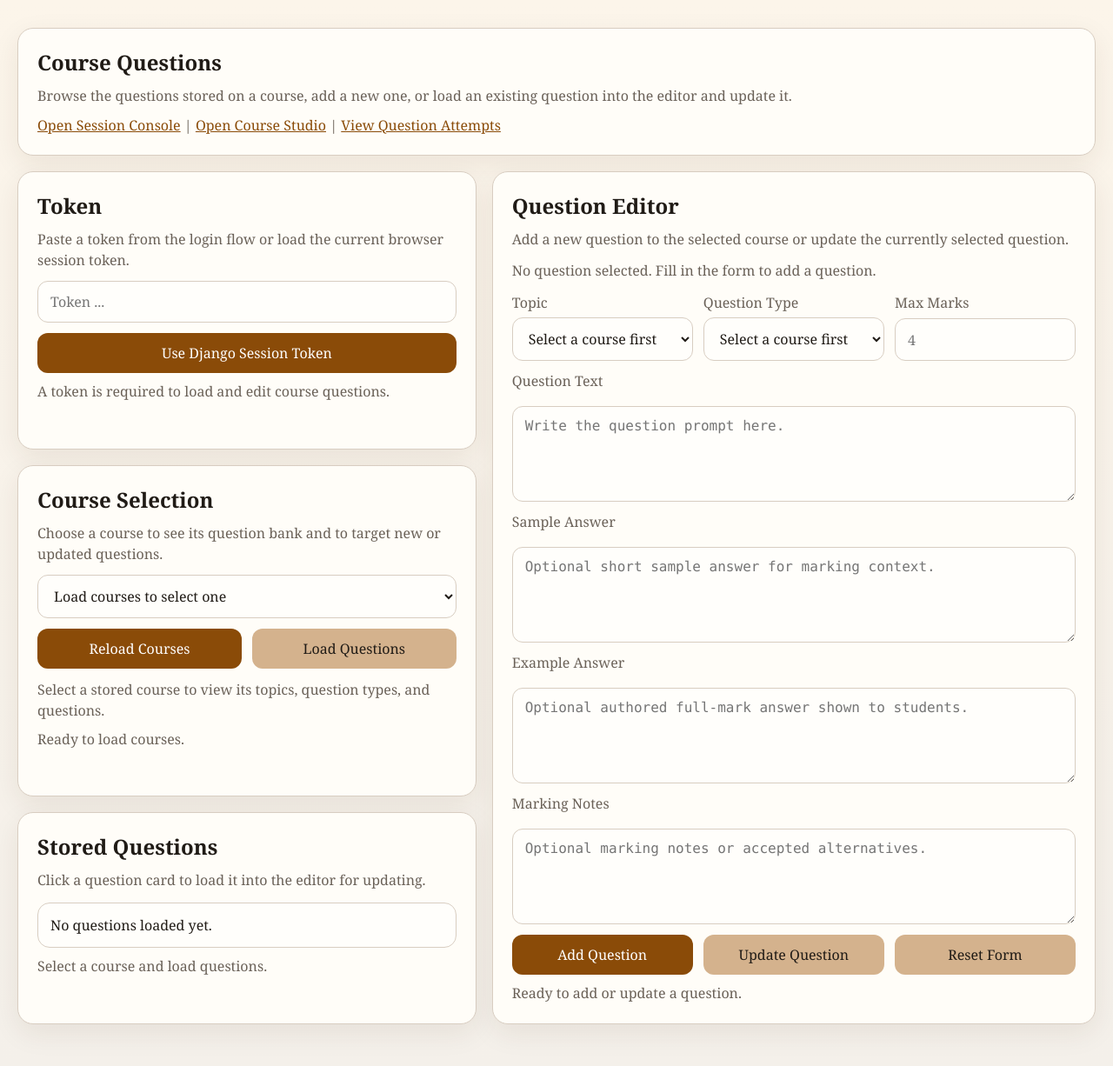
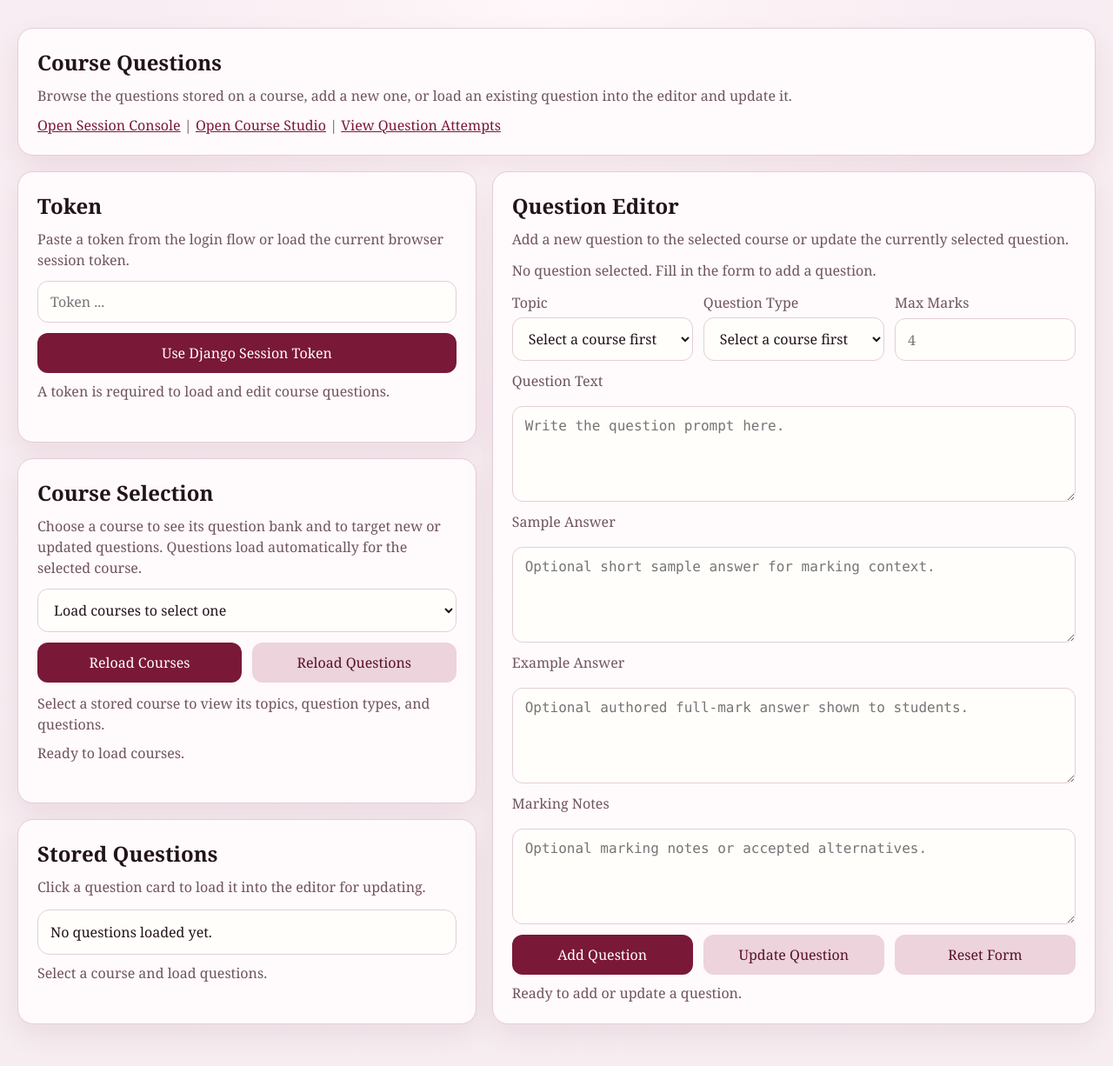
Before and after one commit to ralthor/agentic-curiosity, a Django app: page /course-questions/ in a window 1280 px wide. Shown: the whole page at 87% size. Run offline with Django 5.2, Linux system fonts and the light colour scheme.

Commit message:
Fix stored questions

```diff
--- a/core/templates/core/course_questions.html
+++ b/core/templates/core/course_questions.html
@@ -6,13 +6,14 @@
     <title>Course Questions</title>
     <style>
         :root {
-            --bg: #f4f0ea;
-            --panel: #fffdf8;
-            --ink: #201b16;
-            --muted: #6a6158;
-            --line: #d8cdc1;
-            --accent: #8a4b08;
-            --accent-soft: #f6e5d1;
+            --bg: #f6edf1;
+            --panel: #fffafc;
+            --ink: #22131a;
+            --muted: #6f5460;
+            --line: #e3ced7;
+            --accent: #7a1838;
+            --accent-soft: #f6dde6;
+            --accent-deep: #59112a;
             --danger: #b42318;
         }
 
@@ -20,7 +21,7 @@
         body {
             margin: 0;
             font-family: Georgia, "Times New Roman", serif;
-            background: linear-gradient(180deg, #fcf5ea 0%, var(--bg) 100%);
+            background: radial-gradient(circle at top, #fff7fa 0%, #f8edf2 34%, var(--bg) 100%);
             color: var(--ink);
         }
 
@@ -36,7 +37,7 @@
             border: 1px solid var(--line);
             border-radius: 18px;
             padding: 22px;
-            box-shadow: 0 10px 32px rgba(61, 42, 19, 0.08);
+            box-shadow: 0 12px 32px rgba(89, 17, 42, 0.08);
         }
 
         h1, h2 { margin: 0 0 10px; }
@@ -73,8 +74,8 @@
         }
 
         button.secondary {
-            background: #d4b28d;
-            color: var(--ink);
+            background: #ecd3dc;
+            color: var(--accent-deep);
         }
 
         .status {
@@ -121,7 +122,7 @@
         .question-card.selected {
             border-color: var(--accent);
             background: var(--accent-soft);
-            box-shadow: inset 0 0 0 1px rgba(138, 75, 8, 0.15);
+            box-shadow: inset 0 0 0 1px rgba(122, 24, 56, 0.18);
         }
 
         .question-card strong {
@@ -191,13 +192,13 @@
 
             <section class="panel">
                 <h2>Course Selection</h2>
-                <p>Choose a course to see its question bank and to target new or updated questions.</p>
+                <p>Choose a course to see its question bank and to target new or updated questions. Questions load automatically for the selected course.</p>
                 <select id="course-select">
                     <option value="">Load courses to select one</option>
                 </select>
                 <div class="button-row">
                     <button id="load-courses-button" type="button">Reload Courses</button>
-                    <button id="load-questions-button" type="button" class="secondary">Load Questions</button>
+                    <button id="load-questions-button" type="button" class="secondary">Reload Questions</button>
                 </div>
                 <div class="detail" id="course-detail">Select a stored course to view its topics, question types, and questions.</div>
                 <div class="status" id="course-status">Ready to load courses.</div>
@@ -490,7 +491,7 @@
         };
     }
 
-    async function loadCourses() {
+    async function loadCourses({ loadSelectedCourseQuestions = true } = {}) {
         if (!currentToken()) {
             throw new Error("Provide a token first.");
         }
@@ -498,6 +499,13 @@
         availableCourses = payload.courses || [];
         renderCourses(availableCourses);
         setStatus(courseStatus, `Loaded ${availableCourses.length} course(s).`);
+        if (loadSelectedCourseQuestions && selectedCourse()) {
+            await loadQuestions();
+        } else if (!selectedCourse()) {
+            availableQuestions = [];
+            resetForm();
+            setStatus(questionListStatus, "Select a course to load questions.");
+        }
         return availableCourses;
     }
 
@@ -513,10 +521,10 @@
 
         const payload = await fetchJson(courseQuestionsUrl(course.id));
         availableQuestions = payload.questions || [];
-        renderQuestions(availableQuestions);
         if (!selectedQuestion()) {
             clearQuestionSelection();
         }
+        renderQuestions(availableQuestions);
         renderCourseDetail();
         setStatus(questionListStatus, `Loaded ${availableQuestions.length} question(s) from ${course.name}.`);
     }
@@ -535,7 +543,7 @@
 
         resetForm();
         setStatus(editorStatus, `Added question #${response.question.id}.`);
-        await loadCourses();
+        await loadCourses({ loadSelectedCourseQuestions: false });
         courseSelect.value = String(course.id);
         renderCourseDetail();
         await loadQuestions();
@@ -558,7 +566,7 @@
         });
 
         setStatus(editorStatus, `Updated question #${response.question.id}.`);
-        await loadCourses();
+        await loadCourses({ loadSelectedCourseQuestions: false });
         courseSelect.value = String(course.id);
         renderCourseDetail();
         await loadQuestions();
@@ -572,6 +580,8 @@
             tokenField.value = payload.token;
             storeToken();
             setStatus(tokenStatus, `Loaded token for ${payload.username}.`);
+            setStatus(courseStatus, "Loading courses...");
+            await loadCourses();
         } catch (error) {
             setStatus(tokenStatus, error.message, true);
         }
@@ -610,7 +620,12 @@
         availableQuestions = [];
         renderCourseDetail();
         resetForm();
-        setStatus(questionListStatus, "Course changed. Load questions for the selected course.");
+        if (!selectedCourse()) {
+            setStatus(questionListStatus, "Select a course to load questions.");
+            return;
+        }
+        setStatus(questionListStatus, "Loading questions...");
+        loadQuestions().catch((error) => setStatus(questionListStatus, error.message, true));
     });
 
     tokenField.addEventListener("change", storeToken);
--- a/core/tests.py
+++ b/core/tests.py
@@ -59,8 +59,11 @@ class HomePageTests(SimpleTestCase):
         self.assertContains(response, "Course Questions")
         self.assertContains(response, "Add Question")
         self.assertContains(response, "Update Question")
+        self.assertContains(response, "Questions load automatically for the selected course.")
+        self.assertContains(response, "--accent: #7a1838;")
         self.assertNotContains(response, "Import Key")
         self.assertContains(response, "/api/chat/courses/")
+        self.assertContains(response, "loadSelectedCourseQuestions = true")
         self.assertContains(response, "let selectedQuestionId = null;")
 
 
```
